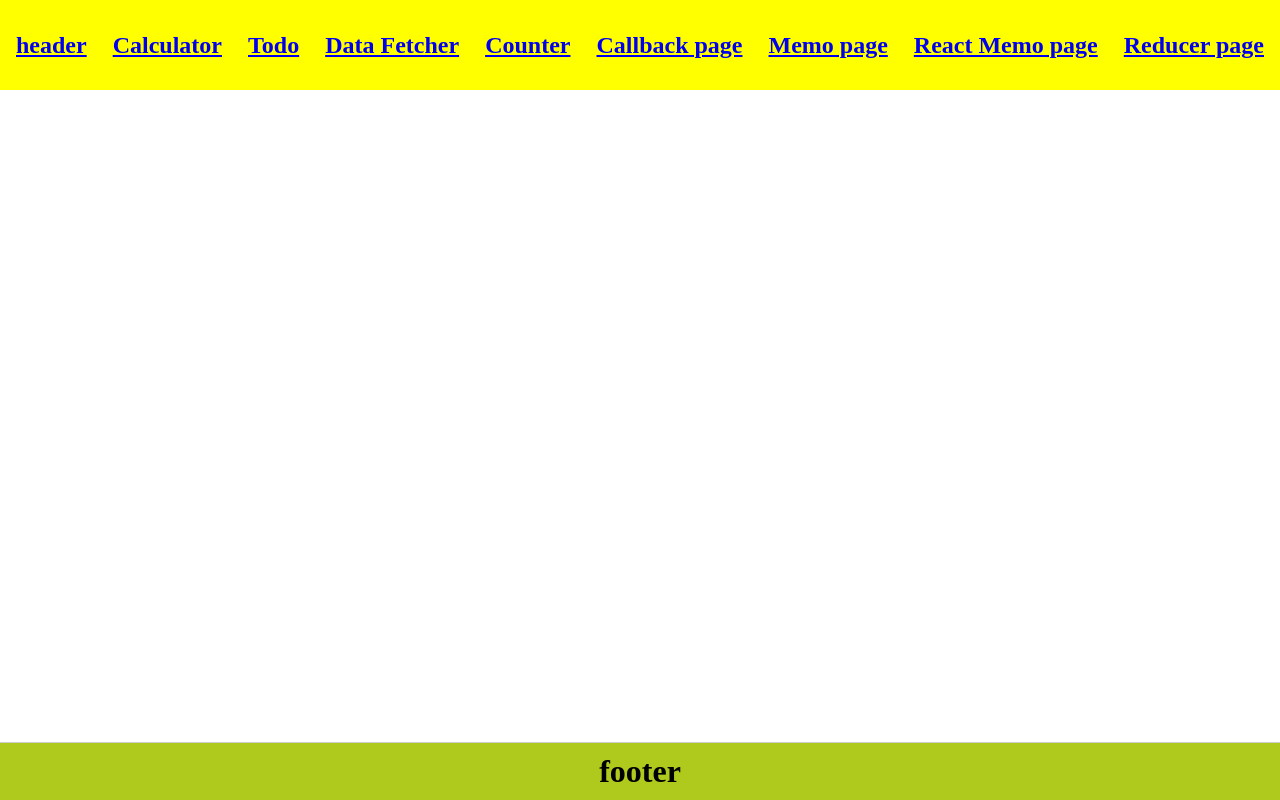
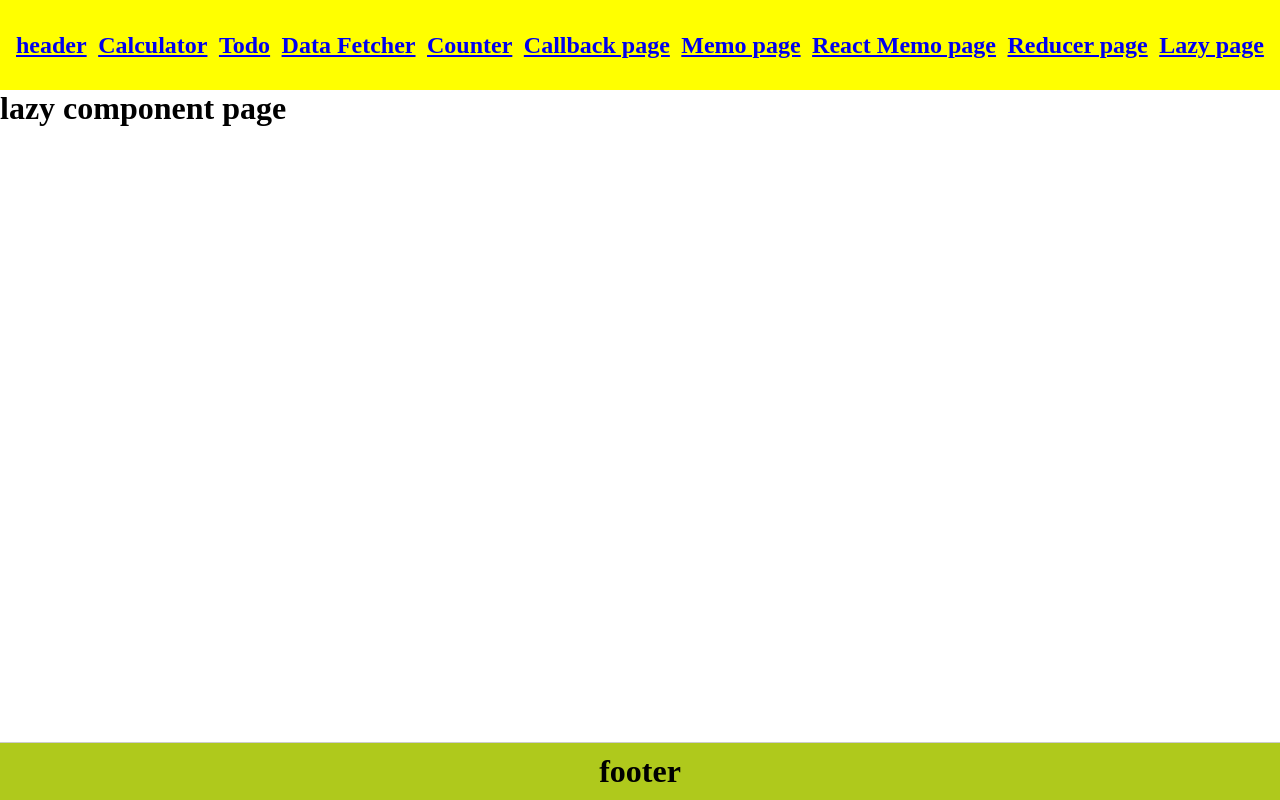
Before and after one commit to rabeeh-p/react-cltr, a React (Create React App) app: page /lazy in a window 1280 px wide. Built offline with nearby package versions, Linux system fonts and the light colour scheme.

Commit message:
lazy added

```diff
--- a/src/App.js
+++ b/src/App.js
@@ -1,4 +1,4 @@
-import React from 'react';
+import React, { Suspense } from 'react';
 // import {useState} from 'react'
 import Header from './components/Header';
 import Body from './components/Body';
@@ -17,7 +17,7 @@ import Memo from './components/workout/Memo';
 import ReactMemo from './components/workout/ReactMemo';
 import ContextApi from './components/workout/ContextApi';
 import Reducer from './components/workout/Reducer';
-
+const Lazy = React.lazy(() => import('./components/workout/Lazy'));
 
 function App() {
 
@@ -30,6 +30,7 @@ function App() {
 
     <Header/>
       <ContextApi>
+      <Suspense fallback={<div>Loading...</div>}>
     <Routes>
       <Route path='/' element={<Body/>}/>
       <Route path='/task' element={<Task/>} />
@@ -43,9 +44,13 @@ function App() {
       <Route path='/reactmemo' element={<ReactMemo/>} />
       <Route path='/reducer' element={<Reducer/>} />
 
+      <Route path='/lazy' element={<Lazy />} />
+
+
 
 
     </Routes>
+      </Suspense>
       </ContextApi>
     <Footer/>
     </Router>
--- a/src/components/Header.jsx
+++ b/src/components/Header.jsx
@@ -39,6 +39,10 @@ function Header() {
       <Link to='/reducer'>
         <h2>Reducer  page </h2>
       </Link>
+
+      <Link to='/lazy'>
+        <h2>Lazy  page </h2>
+      </Link>
     </div>
   )
 }
--- /dev/null
+++ b/src/components/workout/Lazy.jsx
@@ -0,0 +1,12 @@
+import React from 'react'
+
+const Lazy = () => {
+  return (
+    <div>
+        <h1>lazy component page</h1>
+
+    </div>
+  )
+}
+
+export default Lazy
```
